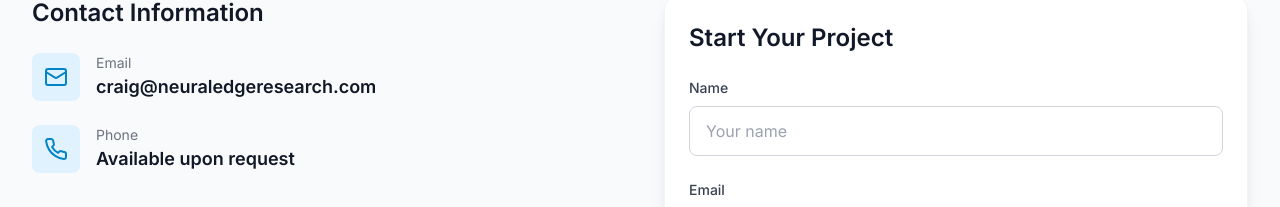
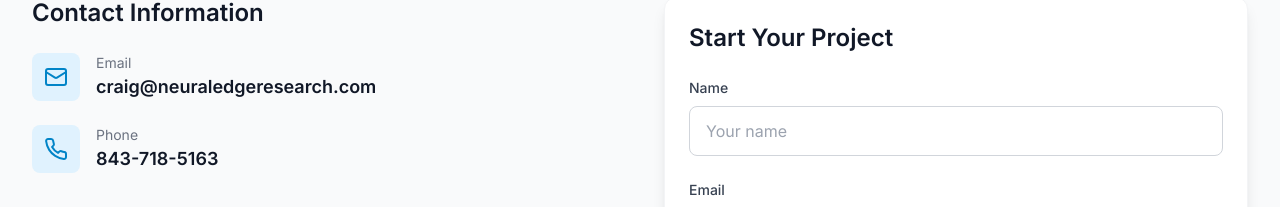
Before and after one commit to clm6/neuraledgeresearch, a Next.js app: page / in a window 1280 px wide. Shown: the part 2631-2838 px from the top of the page. Built offline with nearby package versions, Linux system fonts and the light colour scheme.

Commit message:
EmailJS addition

```diff
--- a/app/page.tsx
+++ b/app/page.tsx
@@ -338,7 +338,7 @@ export default function Home() {
                   </div>
                   <div>
                     <p className="text-sm text-gray-500">Phone</p>
-                    <p className="text-lg font-semibold text-gray-900">Available upon request</p>
+                    <p className="text-lg font-semibold text-gray-900">843-718-5163</p>
                   </div>
                 </div>
               </div>
```
